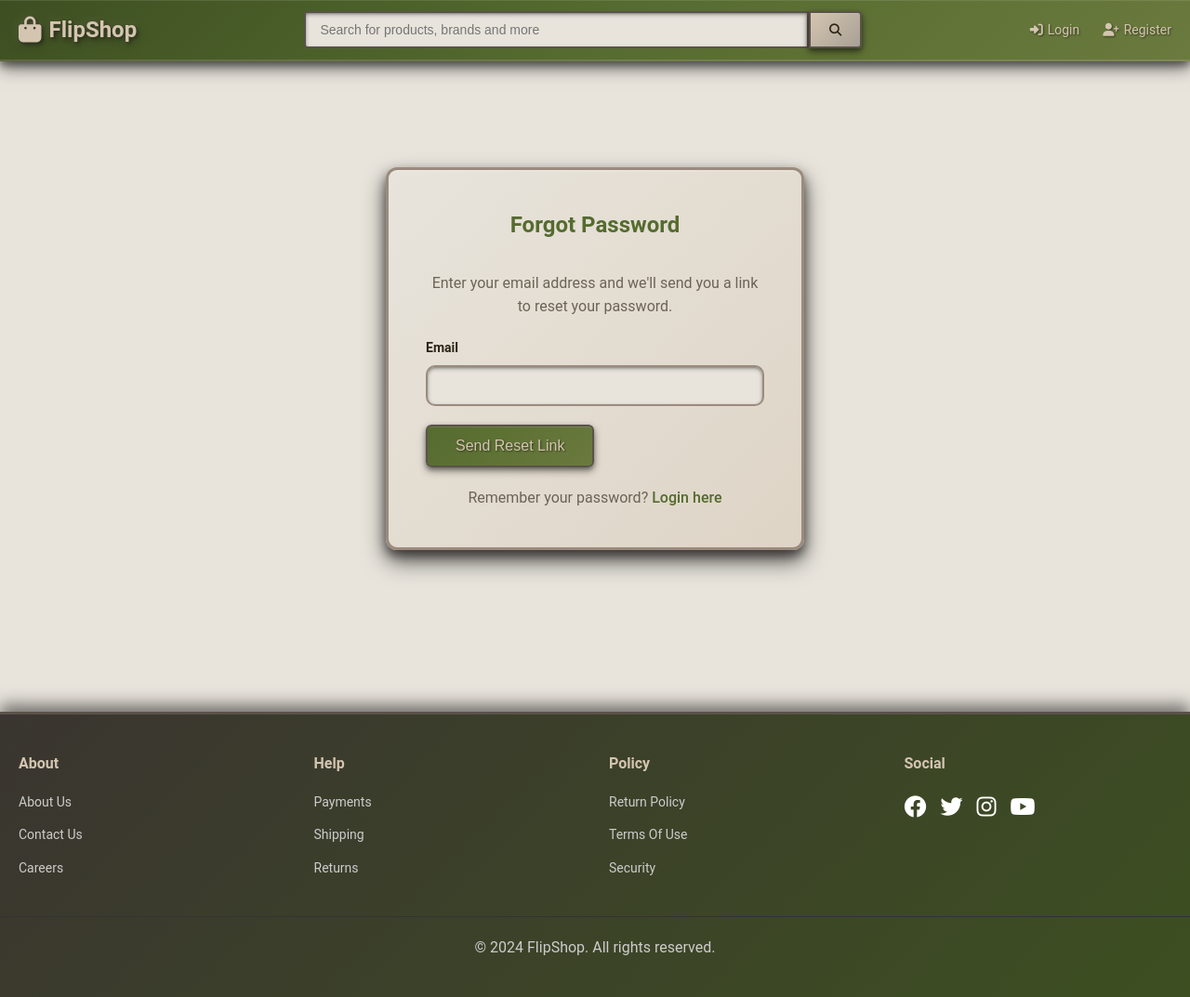
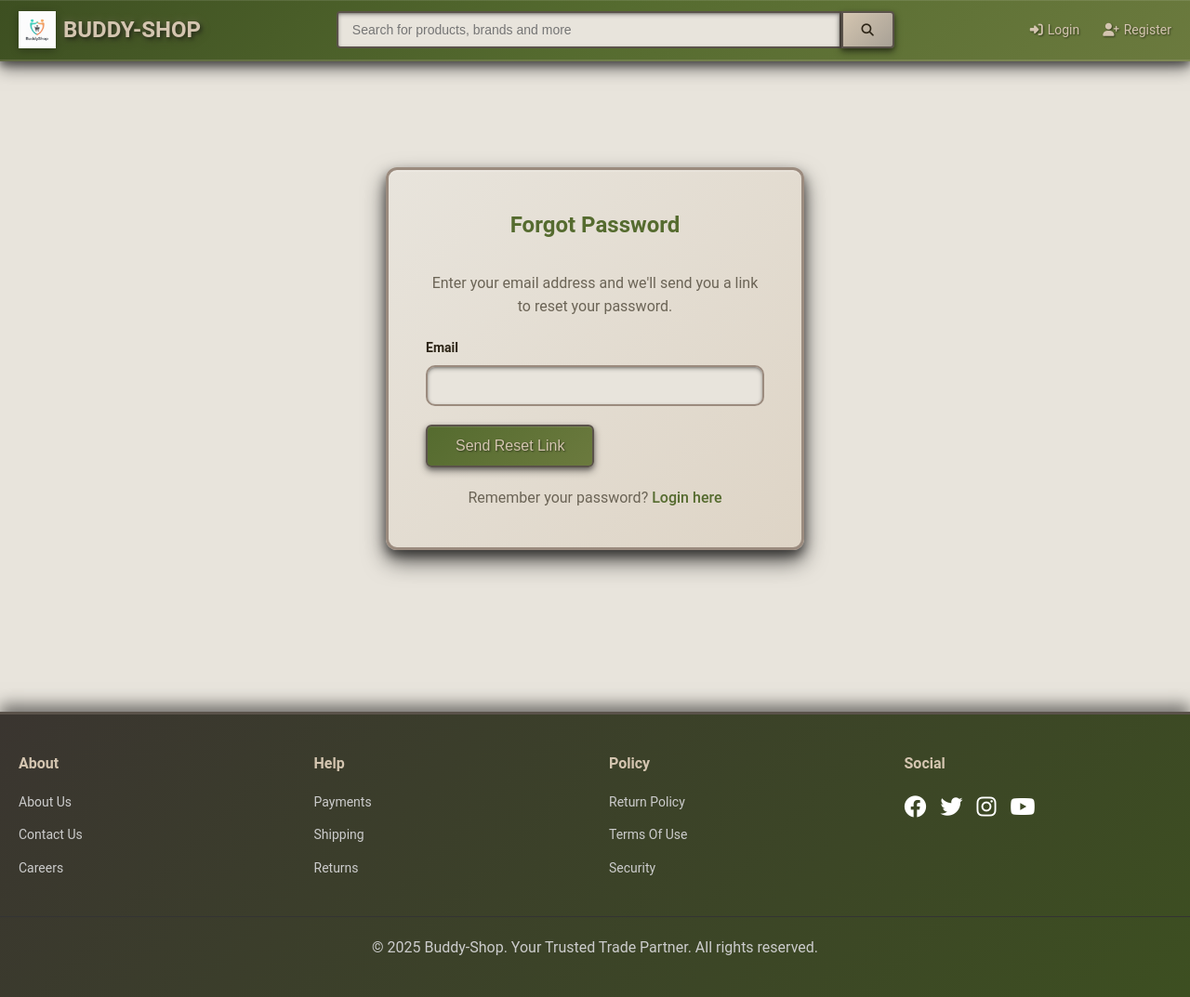
Before and after one commit to Um-esh/test, a Flask app: page /forgot-password in a window 1280 px wide. Shown: the whole page at 93% size. Run offline with Flask 3, Linux system fonts and the light colour scheme; some libraries are stand-ins or nearby versions.

Commit message:
Update website branding and navigation to Buddy-Shop
Adds a new onboarding route and updates the base template to reflect the new Buddy-Shop branding, including a logo and updated titles/footers.

Replit-Commit-Author: Agent
Replit-Commit-Session-Id: be4b3f60-a432-4e72-965a-239592cb7ebc
Replit-Commit-Checkpoint-Type: intermediate_checkpoint
Replit-Commit-Event-Id: 009bdbbc-f627-4857-8ce8-6a213f829778
Replit-Commit-Screenshot-Url: https://storage.googleapis.com/screenshot-production-us-central1/9982f52e-a773-482e-97ff-05ec04a13c30/be4b3f60-a432-4e72-965a-239592cb7ebc/ZRy3Njo

```diff
--- a/FlipkartClone/app.py
+++ b/FlipkartClone/app.py
@@ -81,6 +81,10 @@ def calculate_distance(lat1, lon1, lat2, lon2):
     return R * c
 
 @app.route('/')
+def onboarding():
+    return render_template('onboarding.html')
+
+@app.route('/home')
 def index():
     user = get_current_user()
     mode = request.args.get('mode', 'global')
--- a/FlipkartClone/templates/base.html
+++ b/FlipkartClone/templates/base.html
@@ -3,7 +3,7 @@
 <head>
     <meta charset="UTF-8">
     <meta name="viewport" content="width=device-width, initial-scale=1.0">
-    <title>{% block title %}E-Commerce - Shop Online{% endblock %}</title>
+    <title>{% block title %}Buddy-Shop - Your Trusted Trade Partner{% endblock %}</title>
     <link rel="stylesheet" href="{{ url_for('static', filename='css/style.css') }}">
     <link rel="stylesheet" href="https://cdnjs.cloudflare.com/ajax/libs/font-awesome/6.4.0/css/all.min.css">
     <link rel="stylesheet" href="https://unpkg.com/leaflet@1.9.4/dist/leaflet.css" />
@@ -14,9 +14,9 @@
     <nav class="navbar">
         <div class="nav-container">
             <div class="nav-logo">
-                <a href="/">
-                    <i class="fas fa-shopping-bag"></i>
-                    <span>FlipShop</span>
+                <a href="/home">
+                    <img src="{{ url_for('static', filename='img/buddyshop-logo.png') }}" alt="Buddy-Shop Logo" style="width: 40px; height: 40px; object-fit: contain;">
+                    <span>BUDDY-SHOP</span>
                 </a>
             </div>
 
@@ -86,7 +86,7 @@
             </div>
         </div>
         <div class="footer-bottom">
-            <p>&copy; 2024 FlipShop. All rights reserved.</p>
+            <p>&copy; 2025 Buddy-Shop. Your Trusted Trade Partner. All rights reserved.</p>
         </div>
     </footer>
 
```
